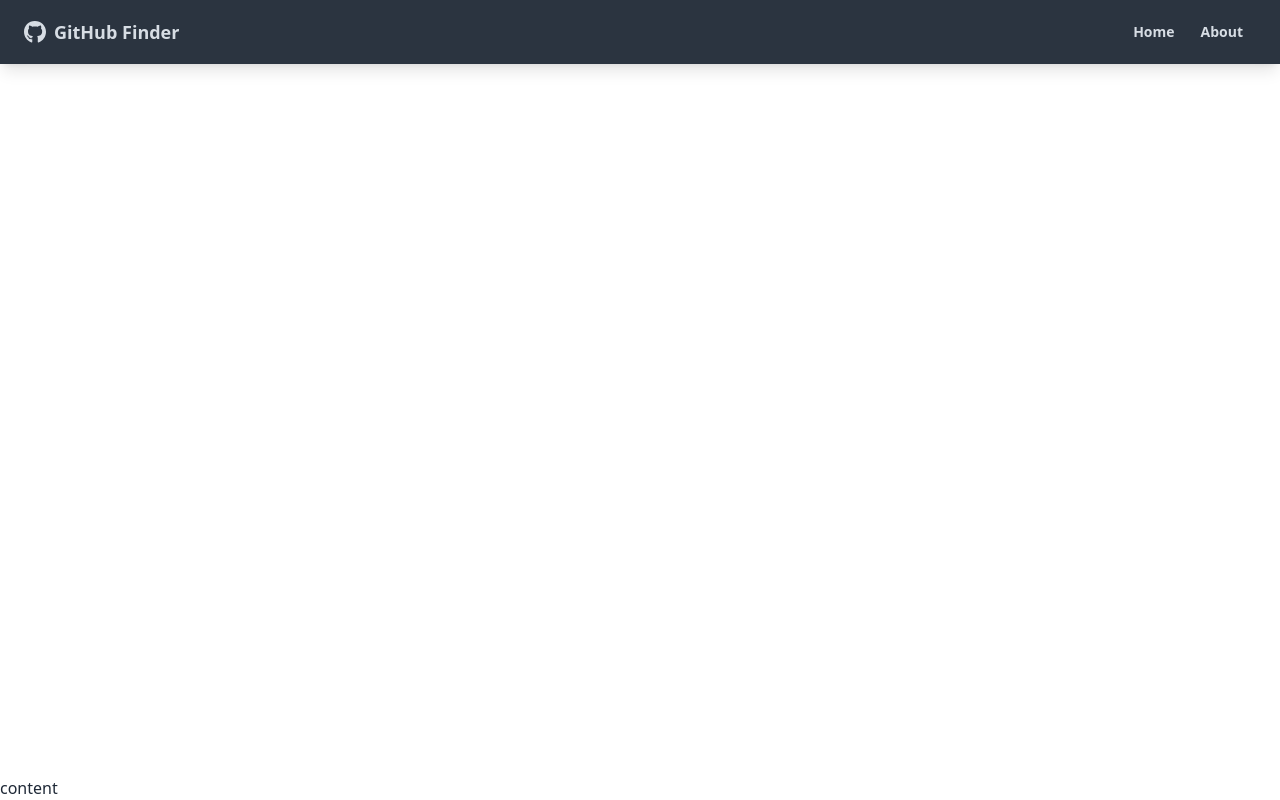
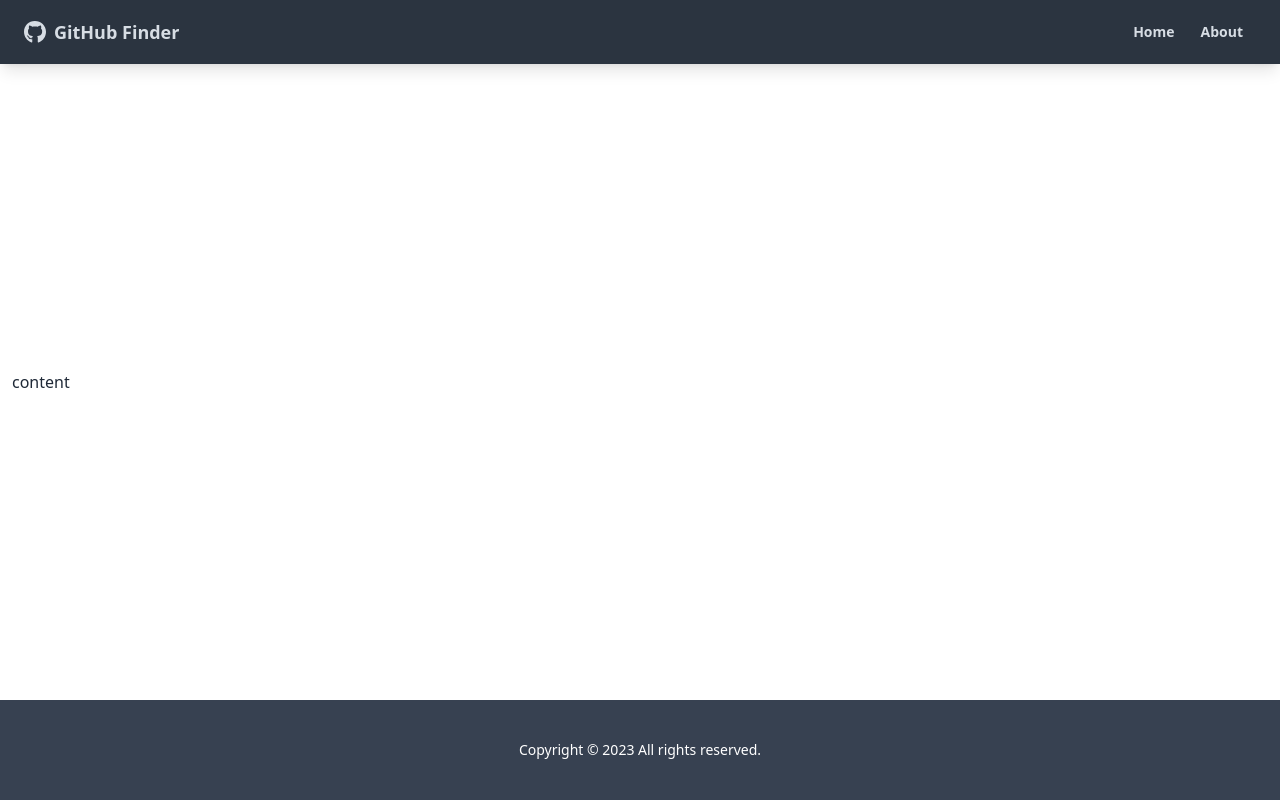
Before and after one commit to atmmoreira/project.github.finder.react.vite, a React (Vite) app: page / in a window 1280 px wide. Built offline with nearby package versions, Linux system fonts and the light colour scheme.

Commit message:
feature: implementing footer

```diff
--- a/src/App.jsx
+++ b/src/App.jsx
@@ -1,12 +1,14 @@
 import { BrowserRouter as Router, Route } from "react-router-dom";
 import Navbar from "./components/layout/Navbar";
+import Footer from "./components/layout/Footer";
 
 function App() {
   return (
     <Router>
       <div className="flex flex-col justify-between h-screen">
-      <Navbar />
-      <main>content</main>
+        <Navbar />
+        <main className="container mx-auto  px-3 pb-12">content</main>
+        <Footer />
       </div>
     </Router>
   );
--- /dev/null
+++ b/src/components/layout/Footer.jsx
@@ -0,0 +1,9 @@
+function Footer() {
+  const footerYear = new Date().getFullYear();
+
+  return <footer className="footer p-10 bg-gray-700 text-white footer-center">
+    Copyright &copy; {footerYear} All rights reserved.
+  </footer>;
+}
+
+export default Footer;
```
